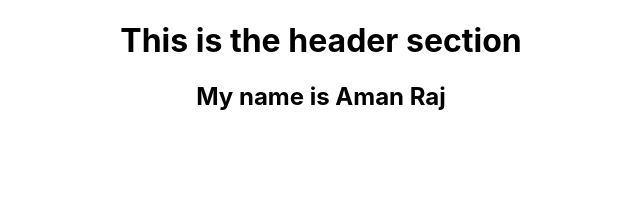
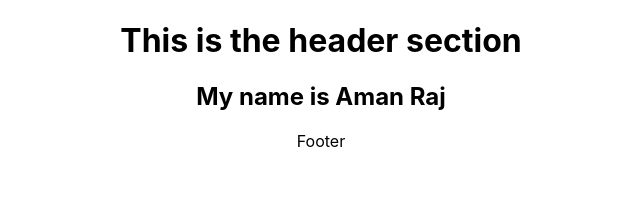
Before and after one commit to amannitp/React-tutorial, a React (Create React App) app: page / in a window 1280 px wide. Shown: the top 221 px of the page, without its empty margins (319-959 px from the left). Built offline with nearby package versions, Linux system fonts and the light colour scheme.

Commit message:
export two funnction by using single componennt throgh  destrucring

```diff
--- a/src/App.js
+++ b/src/App.js
@@ -1,6 +1,6 @@
 
 import './App.css';
-import Header from './Header';
+import {Header,Footer} from './Header'
 
 function App() {
   const name="Aman Raj"
@@ -9,6 +9,7 @@ function App() {
     <div className="App">
         <Header/>
         <h2>  My  name is {name}</h2>
+        <Footer/>
     </div>
   );
 }
--- a/src/Header.jsx
+++ b/src/Header.jsx
@@ -6,4 +6,10 @@ function Header() {
   )
 }
 
-export default Header
+function Footer() {
+  return (
+    <div>Footer</div>
+  )
+}
+
+export  {Header,Footer}
```
